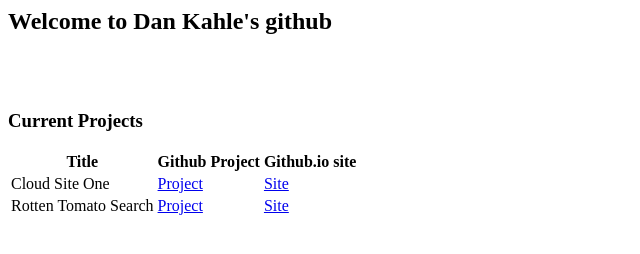
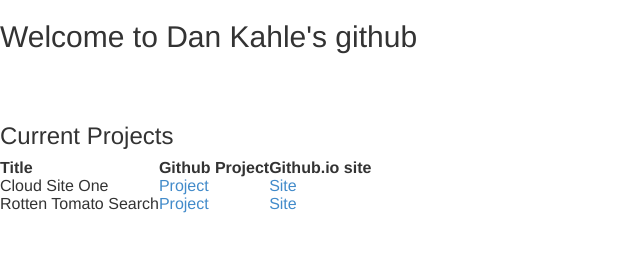
Before and after one commit to dankahle/dankahle.github.io, a plain HTML site: page index.html in a window 1280 px wide. Shown: the whole page, without its empty margins (0-640 px from the left). Drawn offline with Linux system fonts and the light colour scheme.

Commit message:
fixed typo

```diff
--- a/index.html
+++ b/index.html
@@ -1,6 +1,6 @@
 <html>
 <head>
-  <link rel="stylesheet" href="boostrap.css">
+  <link rel="stylesheet" href="bootstrap.css">
 </head>
 <body>
 
```
